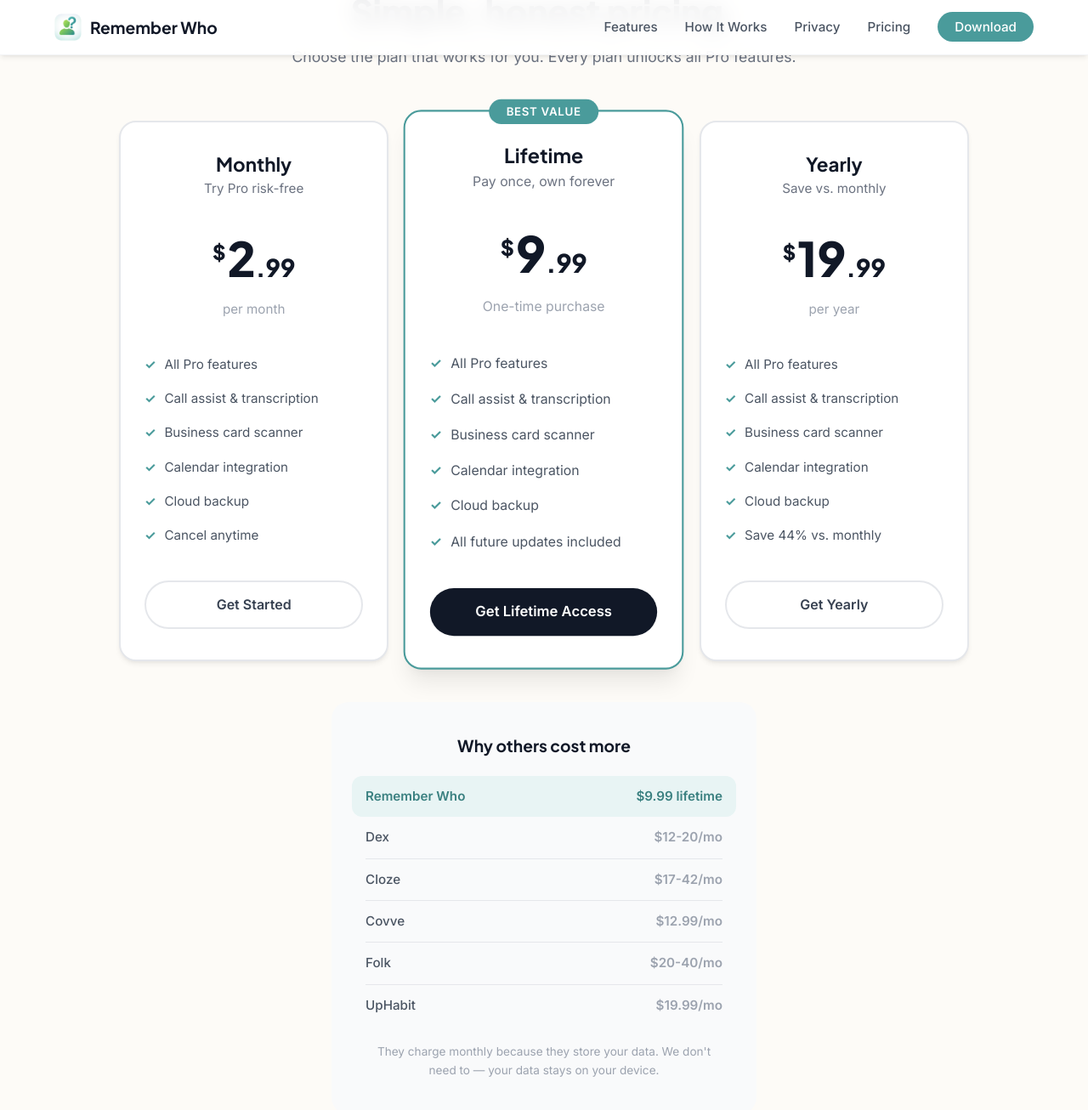
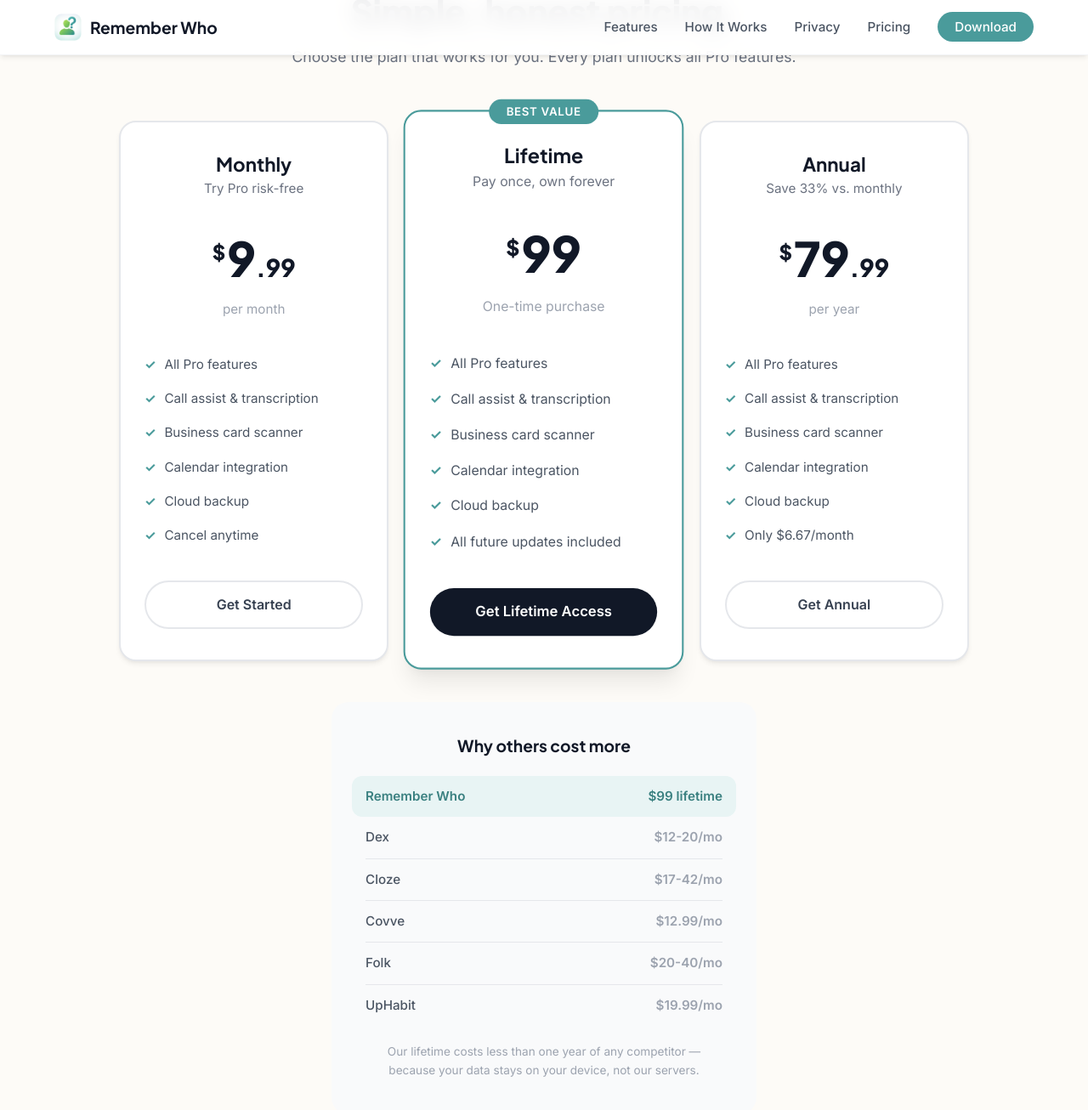
Before and after one commit to RememberWhoApp/rememberwho, a Jekyll site: the page index.html, which Jekyll copies as it is, in a window 1280 px wide and 1400 px high, scrolled down 6543 px. Shown: the top 1306 px of the window at 85% size. Built offline with Jekyll 4.4.1, drawn with Linux system fonts in a browser that asks for light colours.

Commit message:
Update website pricing to launch prices: $9.99/mo, $79.99/yr, $99 lifetime
Co-Authored-By: Claude Opus 4.6 (1M context) <noreply@anthropic.com>

```diff
--- a/index.html
+++ b/index.html
@@ -1115,7 +1115,7 @@
         <div class="pricing-card fade-up">
           <h3>Monthly</h3>
           <p class="pricing-desc">Try Pro risk-free</p>
-          <div class="pricing-amount"><sup>$</sup>2<span style="font-size:1.8rem">.99</span></div>
+          <div class="pricing-amount"><sup>$</sup>9<span style="font-size:1.8rem">.99</span></div>
           <div class="pricing-period">per month</div>
           <ul class="pricing-features">
             <li><span class="pf-check">&#10003;</span> All Pro features</li>
@@ -1132,7 +1132,7 @@
           <div class="pricing-popular">Best Value</div>
           <h3>Lifetime</h3>
           <p class="pricing-desc">Pay once, own forever</p>
-          <div class="pricing-amount"><sup>$</sup>9<span style="font-size:1.8rem">.99</span></div>
+          <div class="pricing-amount"><sup>$</sup>99</div>
           <div class="pricing-period">One-time purchase</div>
           <ul class="pricing-features">
             <li><span class="pf-check">&#10003;</span> All Pro features</li>
@@ -1146,9 +1146,9 @@
         </div>
 
         <div class="pricing-card fade-up delay-2">
-          <h3>Yearly</h3>
-          <p class="pricing-desc">Save vs. monthly</p>
-          <div class="pricing-amount"><sup>$</sup>19<span style="font-size:1.8rem">.99</span></div>
+          <h3>Annual</h3>
+          <p class="pricing-desc">Save 33% vs. monthly</p>
+          <div class="pricing-amount"><sup>$</sup>79<span style="font-size:1.8rem">.99</span></div>
           <div class="pricing-period">per year</div>
           <ul class="pricing-features">
             <li><span class="pf-check">&#10003;</span> All Pro features</li>
@@ -1156,9 +1156,9 @@
             <li><span class="pf-check">&#10003;</span> Business card scanner</li>
             <li><span class="pf-check">&#10003;</span> Calendar integration</li>
             <li><span class="pf-check">&#10003;</span> Cloud backup</li>
-            <li><span class="pf-check">&#10003;</span> Save 44% vs. monthly</li>
+            <li><span class="pf-check">&#10003;</span> Only $6.67/month</li>
           </ul>
-          <a href="#download" class="btn btn-secondary">Get Yearly</a>
+          <a href="#download" class="btn btn-secondary">Get Annual</a>
         </div>
       </div>
 
@@ -1169,7 +1169,7 @@
           <div class="compare-table">
             <div class="compare-row highlight">
               <span class="compare-name">Remember Who</span>
-              <span class="compare-price">$9.99 lifetime</span>
+              <span class="compare-price">$99 lifetime</span>
             </div>
             <div class="compare-row">
               <span class="compare-name">Dex</span>
@@ -1192,7 +1192,7 @@
               <span class="compare-price">$19.99/mo</span>
             </div>
           </div>
-          <p style="margin-top: 20px; font-size: 0.85rem; color: var(--gray-400); text-align: center;">They charge monthly because they store your data. We don't need to — your data stays on your device.</p>
+          <p style="margin-top: 20px; font-size: 0.85rem; color: var(--gray-400); text-align: center;">Our lifetime costs less than one year of any competitor — because your data stays on your device, not our servers.</p>
         </div>
       </div>
     </div>
```
